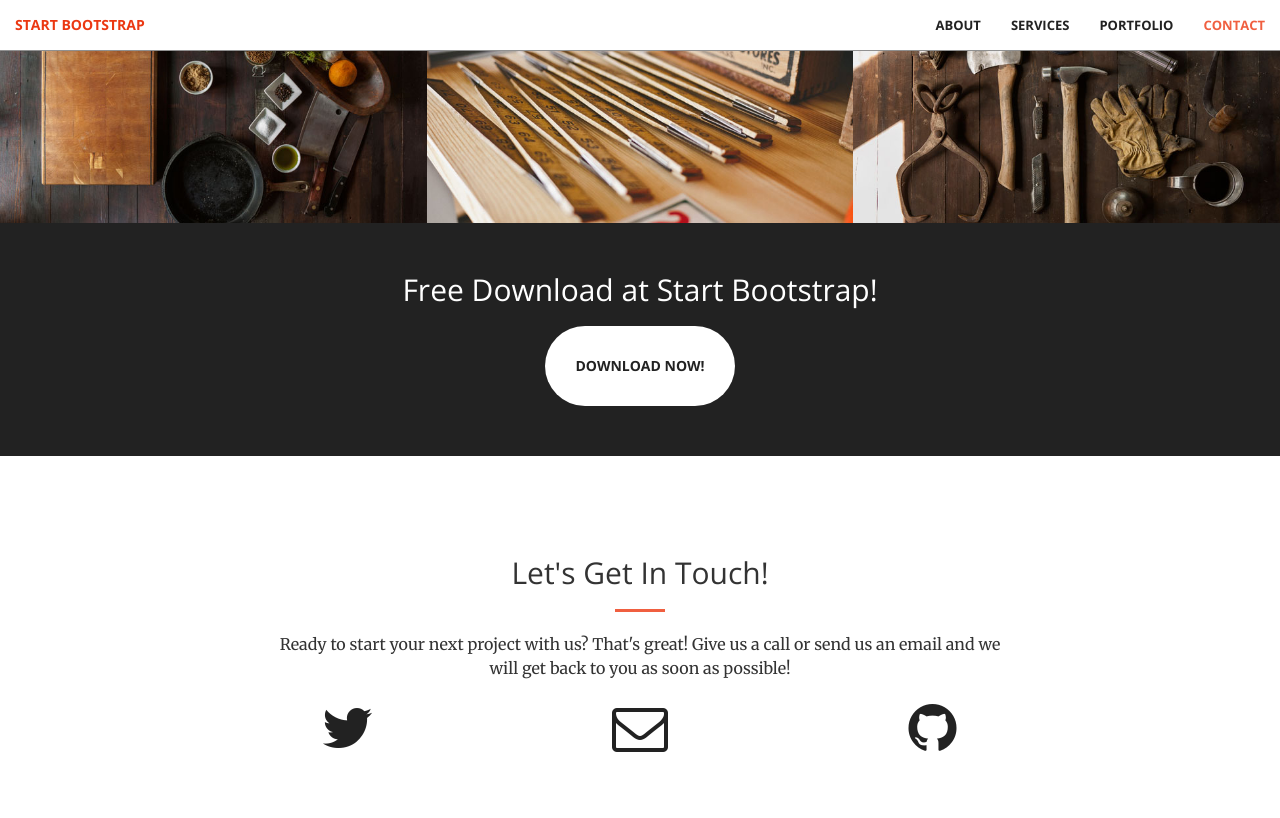
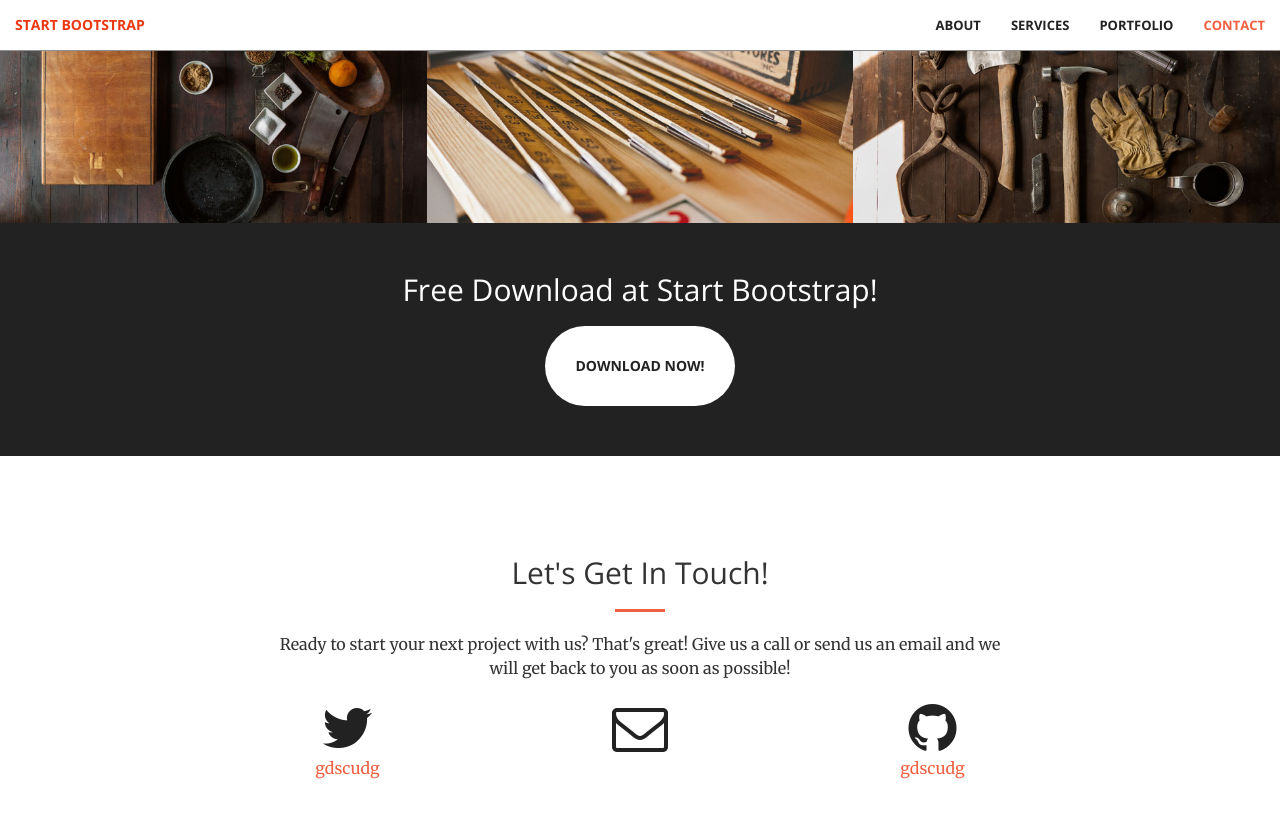
Before and after one commit to gdscudg/gdscudg.github.io, a Jekyll site: the page built from index.html, in a window 1280 px wide and 900 px high, scrolled down 2041 px. Shown: the top 818 px of the window. Built offline with Jekyll 4.4.1, drawn with Linux system fonts in a browser that asks for light colours.

Commit message:
Variables twitter i git afegides

```diff
--- a/_config.yml
+++ b/_config.yml
@@ -3,11 +3,11 @@ name: Deploy Jekyll with GitHub Pages dependencies preinstalled
 title:
 email:
 description: > # this means to ignore newlines until "baseurl:"
-baseurl: "" # the subpath of your site, e.g. /blog/
+baseurl: "https://gdscudg.github.io/"
 url: "" # the base hostname & protocol for your site
 
-twitter_username:
-github_username:
+twitter_username: gdscudg
+github_username: gdscudg
 
 # Build settings
 markdown: kramdown
```
